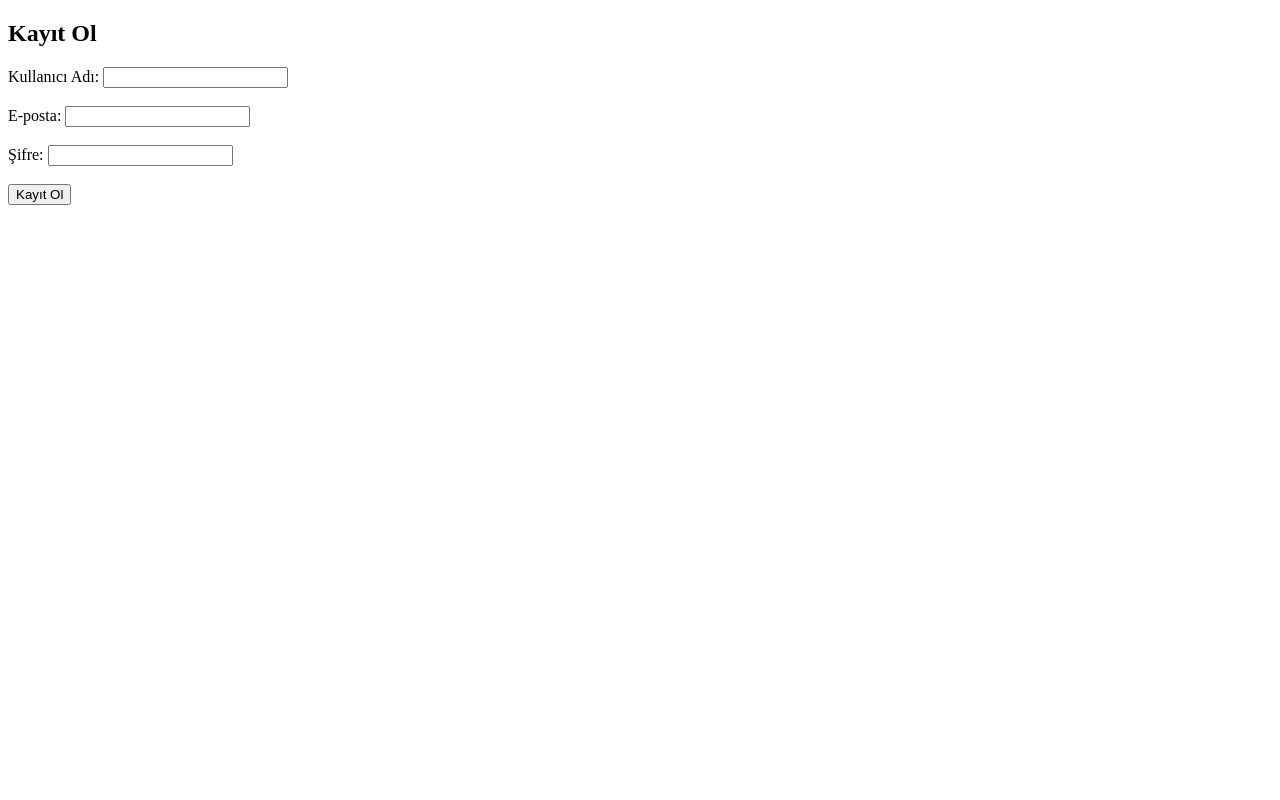
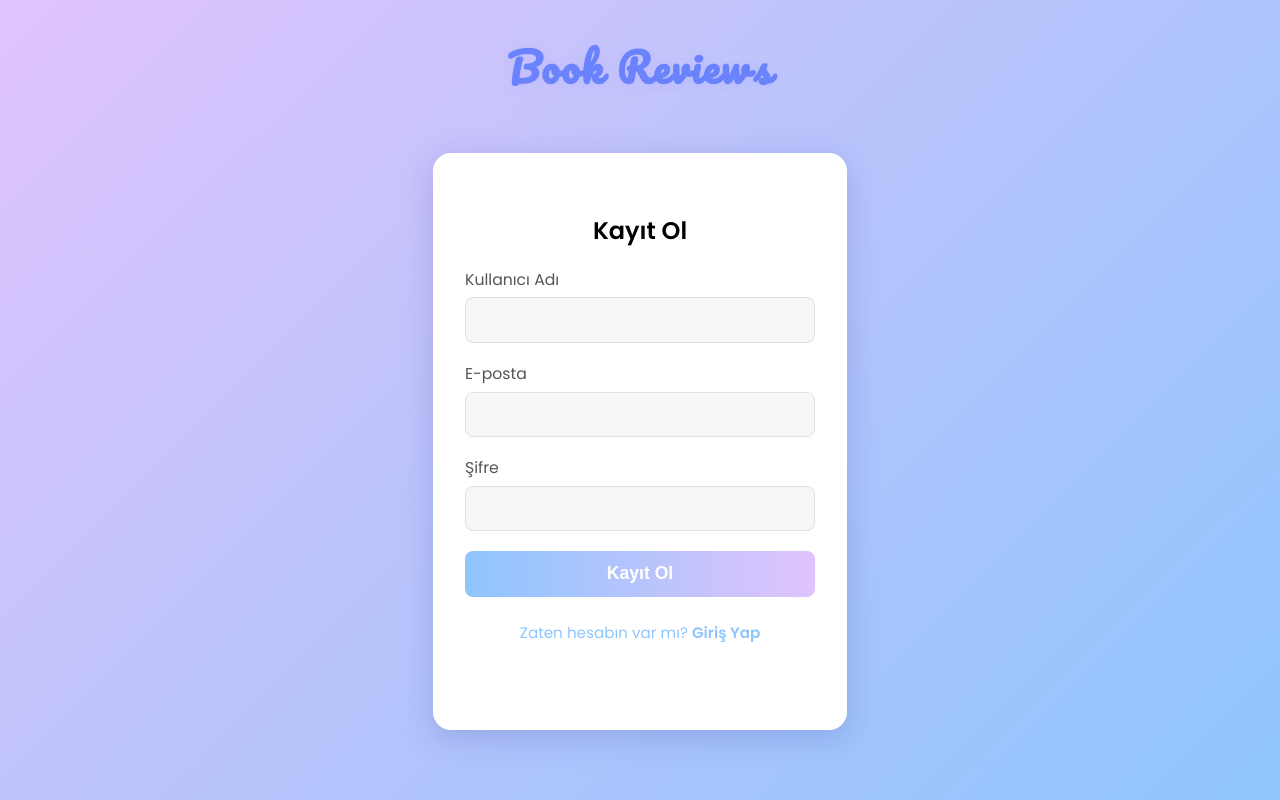
Before and after one commit to tugbacebeci/webProgramming, a plain HTML site: page frontend/register.html in a window 1280 px wide. Drawn offline with Linux system fonts and the light colour scheme.

Commit message:
tasarım eklendi

```diff
--- a/backend/db.js
+++ b/backend/db.js
@@ -4,8 +4,8 @@ const mysql = require('mysql2');
 const db = mysql.createConnection({
   host: 'localhost',
   user: 'root',
-  password: 'root4444',
-  database: 'bookreview'
+  password: '',
+  database: 'bookreviews'
 });
 
 db.connect((err) => {
--- a/backend/package.json
+++ b/backend/package.json
@@ -8,7 +8,6 @@
   "keywords": [],
   "author": "",
   "license": "ISC",
-  "description": "",
   "dependencies": {
     "bcrypt": "^6.0.0",
     "cors": "^2.8.5",
@@ -16,5 +15,6 @@
     "jsonwebtoken": "^9.0.2",
     "mysql": "^2.18.1",
     "mysql2": "^3.14.1"
-  }
+  },
+  "description": ""
 }
--- /dev/null
+++ b/frontend/login.css
@@ -0,0 +1,101 @@
+@import url('https://fonts.googleapis.com/css2?family=Poppins:wght@400;600&display=swap');
+
+body {
+    min-height: 100vh;
+    background: linear-gradient(135deg, #e0c3fc 0%, #8ec5fc 100%);
+    display: flex;
+    align-items: center;
+    justify-content: center;
+    font-family: 'Poppins', sans-serif;
+    margin: 0;
+}
+
+.login-container {
+    background: #fff;
+    padding: 2.5rem 2rem;
+    border-radius: 18px;
+    box-shadow: 0 8px 32px 0 rgba(31, 38, 135, 0.18);
+    width: 350px;
+    display: flex;
+    flex-direction: column;
+    align-items: center;
+}
+
+.login-container h2 {
+    margin-bottom: 1.5rem;
+    font-weight: 600;
+    color: #3a3a3a;
+}
+
+.form-group {
+    width: 100%;
+    margin-bottom: 1.2rem;
+}
+
+.form-group label {
+    display: block;
+    margin-bottom: 0.4rem;
+    color: #555;
+    font-size: 0.98rem;
+}
+
+.login-container input[type="email"],
+.login-container input[type="password"] {
+    width: 100%;
+    padding: 0.8rem 1rem;
+    border: 1px solid #e0e0e0;
+    border-radius: 8px;
+    background: #f7f7f7;
+    font-size: 1rem;
+    transition: border 0.2s;
+}
+
+.login-container input:focus {
+    border: 1.5px solid #8ec5fc;
+    outline: none;
+    background: #fff;
+}
+
+.login-btn {
+    width: 100%;
+    padding: 0.8rem;
+    background: linear-gradient(90deg, #8ec5fc 0%, #e0c3fc 100%);
+    border: none;
+    border-radius: 8px;
+    color: #fff;
+    font-weight: 600;
+    font-size: 1.1rem;
+    cursor: pointer;
+    transition: background 0.2s, transform 0.2s;
+    margin-bottom: 1rem;
+}
+
+.login-btn:hover {
+    background: linear-gradient(90deg, #e0c3fc 0%, #8ec5fc 100%);
+    transform: translateY(-2px) scale(1.03);
+}
+
+.register-link {
+    color: #8ec5fc;
+    text-decoration: none;
+    font-size: 0.95rem;
+    transition: color 0.2s;
+    margin-top: 0.5rem;
+}
+
+.register-link a {
+    color: #8ec5fc;
+    text-decoration: none;
+    font-weight: 600;
+}
+
+.register-link a:hover {
+    color: #6a82fb;
+    text-decoration: underline;
+}
+
+#message {
+    margin-top: 0.7rem;
+    font-size: 1rem;
+    min-height: 1.2em;
+}
--- a/frontend/register.html
+++ b/frontend/register.html
@@ -3,23 +3,34 @@
 <head>
   <meta charset="UTF-8">
   <title>Kayıt Ol</title>
+  <link rel="stylesheet" href="style.css">
 </head>
 <body>
-  <h2>Kayıt Ol</h2>
-  <form id="registerForm">
-    <label for="username">Kullanıcı Adı:</label>
-    <input type="text" id="username" required><br><br>
-
-    <label for="email">E-posta:</label>
-    <input type="email" id="email" required><br><br>
-
-    <label for="password">Şifre:</label>
-    <input type="password" id="password" required><br><br>
-
-    <button type="submit">Kayıt Ol</button>
-  </form>
-
-  <p id="message"></p>
+  <div class="header">
+    <h1 class="site-title">Book Reviews</h1>
+  </div>
+  <div class="page-container">
+    <h2>Kayıt Ol</h2>
+    <form id="registerForm">
+      <div class="form-group">
+        <label for="username">Kullanıcı Adı</label>
+        <input type="text" id="username" required>
+      </div>
+      <div class="form-group">
+        <label for="email">E-posta</label>
+        <input type="email" id="email" required>
+      </div>
+      <div class="form-group">
+        <label for="password">Şifre</label>
+        <input type="password" id="password" required>
+      </div>
+      <button type="submit" class="button">Kayıt Ol</button>
+    </form>
+    <div class="login-link">
+      Zaten hesabın var mı? <a href="login.html">Giriş Yap</a>
+    </div>
+    <p id="message"></p>
+  </div>
 
   <script>
     document.getElementById('registerForm').addEventListener('submit', async function (e) {
--- /dev/null
+++ b/frontend/style.css
@@ -0,0 +1,129 @@
+@import url('https://fonts.googleapis.com/css2?family=Poppins:wght@400;600&display=swap');
+@import url('https://fonts.googleapis.com/css2?family=Pacifico&display=swap');
+
+body {
+    background: linear-gradient(135deg, #e0c3fc 0%, #8ec5fc 100%);
+    min-height: 100vh;
+    margin: 0;
+    font-family: 'Poppins', sans-serif;
+    display: flex;
+    flex-direction: column;
+    align-items: center;
+}
+
+.header {
+    width: 100%;
+    padding: 2rem 0 1.2rem 0;
+    text-align: center;
+    background: transparent;
+}
+
+.site-title {
+    font-family: 'Pacifico', cursive;
+    font-size: 2.5rem;
+    color: #6a82fb;
+    letter-spacing: 2px;
+    margin: 0;
+    text-shadow: 0 2px 12px rgba(106,130,251,0.08);
+    user-select: none;
+}
+
+.page-container {
+    background: #fff;
+    padding: 2.5rem 2rem;
+    border-radius: 18px;
+    box-shadow: 0 8px 32px 0 rgba(31, 38, 135, 0.18);
+    width: 350px;
+    margin: 2rem 0;
+    display: flex;
+    flex-direction: column;
+    align-items: center;
+}
+
+.page-container form {
+    width: 100%;
+    display: flex;
+    flex-direction: column;
+    align-items: center;
+}
+
+.form-group {
+    width: 100%;
+    margin-bottom: 1.2rem;
+    display: flex;
+    flex-direction: column;
+    align-items: flex-start;
+}
+
+.form-group label {
+    display: block;
+    margin-bottom: 0.4rem;
+    color: #555;
+    font-size: 0.98rem;
+}
+
+.page-container input,
+.page-container textarea {
+    width: 100%;
+    padding: 0.8rem 1rem;
+    border: 1px solid #e0e0e0;
+    border-radius: 8px;
+    background: #f7f7f7;
+    font-size: 1rem;
+    transition: border 0.2s;
+    outline: none;
+    box-sizing: border-box;
+}
+
+.page-container input:focus,
+.page-container textarea:focus {
+    border: 1.5px solid #8ec5fc;
+    background: #fff;
+}
+
+.button,
+.page-container button {
+    width: 100%;
+    padding: 0.8rem;
+    background: linear-gradient(90deg, #8ec5fc 0%, #e0c3fc 100%);
+    border: none;
+    border-radius: 8px;
+    color: #fff;
+    font-weight: 600;
+    font-size: 1.1rem;
+    cursor: pointer;
+    transition: background 0.2s, transform 0.2s;
+    margin-bottom: 1rem;
+    box-sizing: border-box;
+}
+
+.button:hover,
+.page-container button:hover {
+    background: linear-gradient(90deg, #e0c3fc 0%, #8ec5fc 100%);
+    transform: translateY(-2px) scale(1.03);
+}
+
+.register-link, .login-link {
+    color: #8ec5fc;
+    text-decoration: none;
+    font-size: 0.95rem;
+    transition: color 0.2s;
+    margin-top: 0.5rem;
+}
+
+.register-link a, .login-link a {
+    color: #8ec5fc;
+    text-decoration: none;
+    font-weight: 600;
+}
+
+.register-link a:hover, .login-link a:hover {
+    color: #6a82fb;
+    text-decoration: underline;
+}
+
+#message {
+    margin-top: 0.7rem;
+    font-size: 1rem;
+    min-height: 1.2em;
+}
```
Also changed, not shown: frontend/add-book.html (+27 -17 lines), frontend/add-review.html (+6 -0 lines), frontend/book-list.html (+6 -0 lines), frontend/dashboard.html (+6 -0 lines), frontend/login.html (+22 -12 lines), frontend/profile.html (+7 -1 lines).
